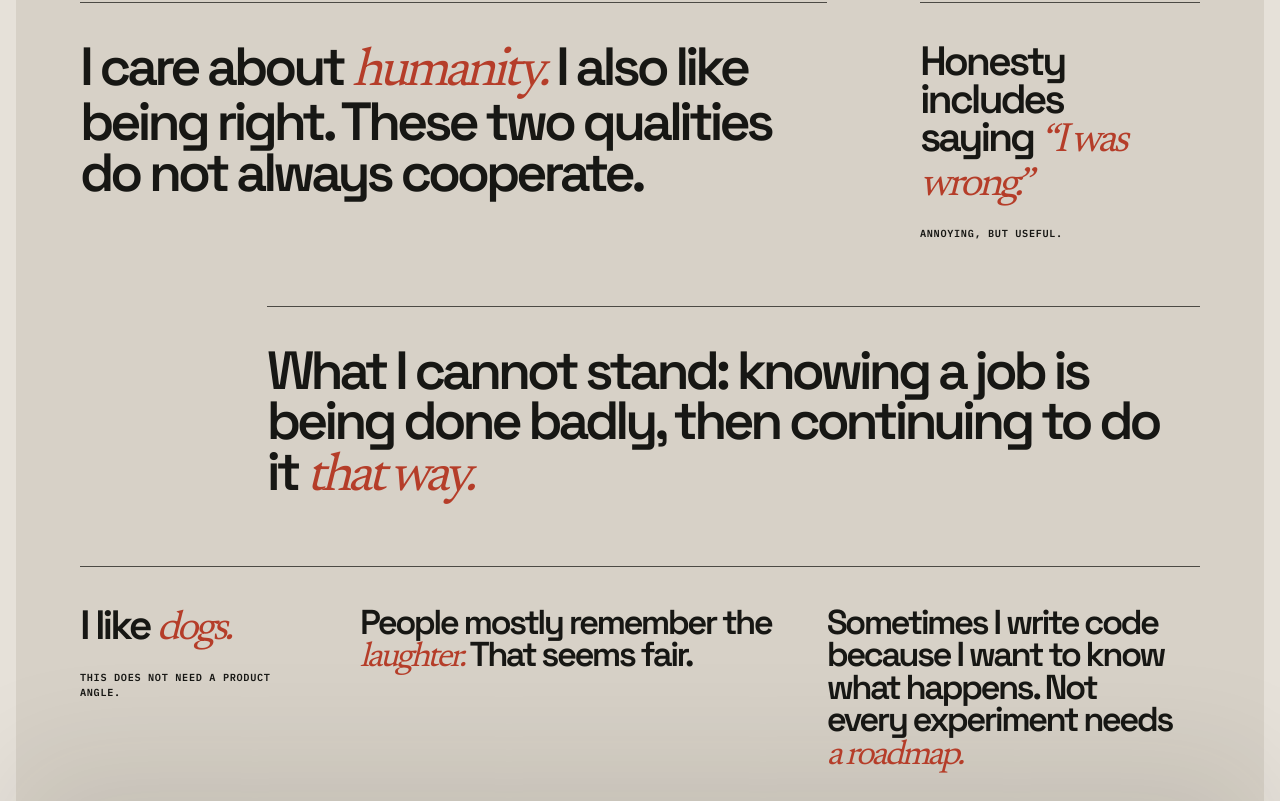
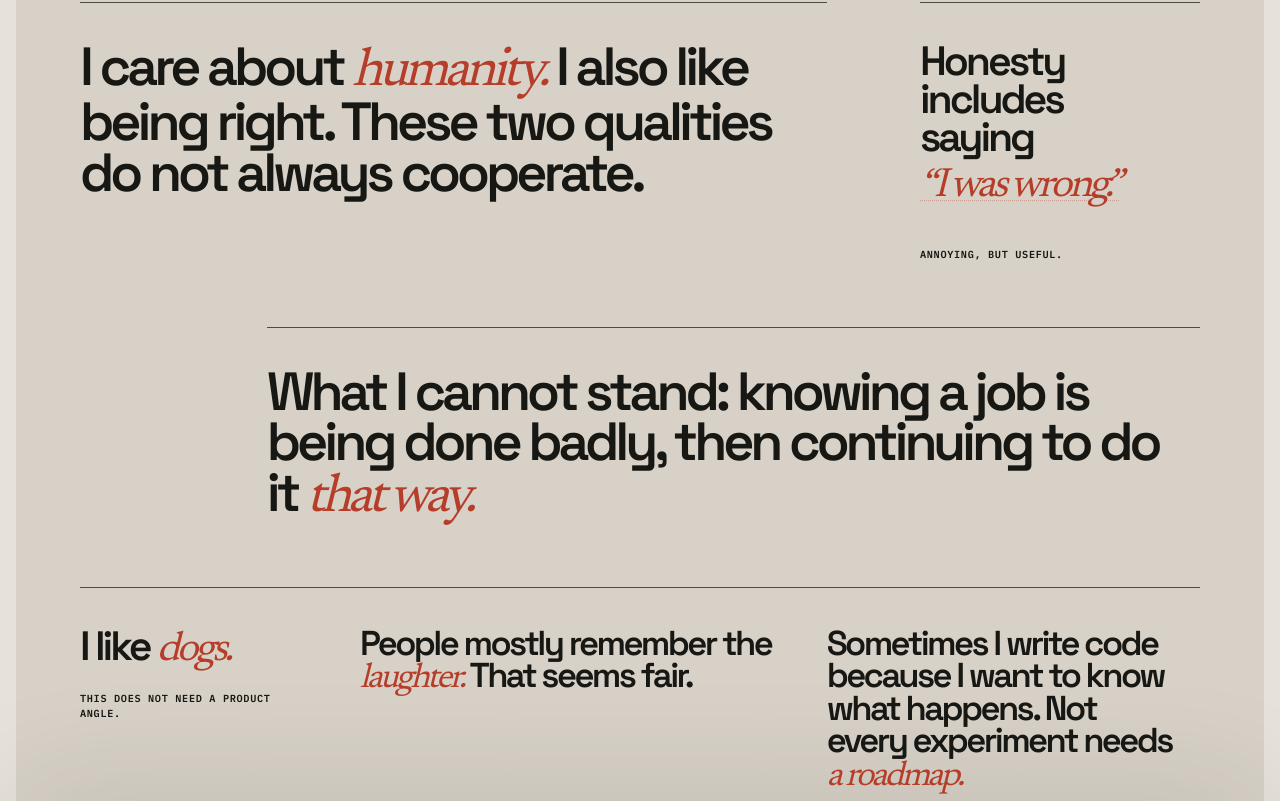
Before and after one commit to erkanercan/erkan.dev, a Next.js app: page / in a window 1280 px wide. Shown: the part 4939-5740 px from the top of the page. Built offline with nearby package versions, Linux system fonts and the light colour scheme.

Commit message:
Add WrongAdmission component with animations and styles; update Worldview to use new component

```diff
--- a/app/worldview.tsx
+++ b/app/worldview.tsx
@@ -1,4 +1,5 @@
 import styles from "./worldview.module.css";
+import { WrongAdmission } from "./wrong-admission";
 
 export function Worldview() {
   return (
@@ -22,7 +23,7 @@ export function Worldview() {
         </li>
         <li className={styles.honesty}>
           <p>
-            Honesty includes saying <em>“I was wrong.”</em>
+            Honesty includes saying <WrongAdmission />
           </p>
           <small>Annoying, but useful.</small>
         </li>
--- /dev/null
+++ b/app/wrong-admission.module.css
@@ -0,0 +1,60 @@
+.admission {
+  display: inline;
+  appearance: none;
+  border: 0;
+  padding: 0;
+  background: transparent;
+  color: inherit;
+  cursor: pointer;
+  font: inherit;
+  letter-spacing: inherit;
+  line-height: inherit;
+  text-align: inherit;
+}
+
+.stage {
+  position: relative;
+  display: inline-grid;
+  min-block-size: 1em;
+  vertical-align: baseline;
+}
+
+.stage::before {
+  grid-area: 1 / 1;
+  visibility: hidden;
+  font-family: var(--font-newsreader), Georgia, serif;
+  font-size: 0.76em;
+  content: "“I was technically correct.”";
+}
+
+.stage em {
+  position: absolute;
+  inset-block-start: 0;
+  inset-inline-start: 0;
+  display: inline-block;
+  color: #b53d29;
+  font-family: var(--font-newsreader), Georgia, serif;
+  font-weight: 400;
+  transform-origin: left center;
+  text-decoration: underline;
+  text-decoration-color: rgba(181, 61, 41, 0.35);
+  text-decoration-style: dotted;
+  text-decoration-thickness: 0.035em;
+  text-underline-offset: 0.09em;
+  will-change: transform, opacity, filter;
+}
+
+.admission:hover .stage em,
+.admission:focus-visible .stage em {
+  text-decoration-color: currentColor;
+}
+
+.admission:focus-visible {
+  border-radius: 2px;
+  outline: 2px solid rgba(181, 61, 41, 0.6);
+  outline-offset: 4px;
+}
+
+.defensive {
+  font-size: 0.76em;
+}
--- /dev/null
+++ b/app/wrong-admission.tsx
@@ -0,0 +1,98 @@
+"use client";
+
+import { AnimatePresence, motion, useReducedMotion } from "motion/react";
+import { useCallback, useEffect, useRef, useState } from "react";
+import styles from "./wrong-admission.module.css";
+
+const copy = {
+  idle: "“I was wrong.”",
+  defensive: "“I was technically correct.”",
+  corrected: "“No. I was wrong.”",
+} as const;
+
+type AdmissionState = keyof typeof copy;
+
+const entrance = {
+  idle: { opacity: 0, y: -4, scale: 0.98, filter: "blur(2px)" },
+  defensive: {
+    opacity: 0,
+    x: 14,
+    rotate: 1.2,
+    scale: 1.03,
+    filter: "blur(1px)",
+  },
+  corrected: {
+    opacity: 0,
+    x: -8,
+    rotate: -0.8,
+    scale: 0.98,
+    filter: "blur(1px)",
+  },
+} as const;
+
+const exit = {
+  idle: { opacity: 0, y: 2, filter: "blur(1px)" },
+  defensive: { opacity: 0, x: -10, rotate: -1.5, filter: "blur(2px)" },
+  corrected: { opacity: 0, y: 3, filter: "blur(1px)" },
+} as const;
+
+export function WrongAdmission() {
+  const [state, setState] = useState<AdmissionState>("idle");
+  const timers = useRef<number[]>([]);
+  const reduceMotion = useReducedMotion();
+
+  const clearTimers = useCallback(() => {
+    timers.current.forEach(window.clearTimeout);
+    timers.current = [];
+  }, []);
+
+  const object = useCallback(() => {
+    clearTimers();
+    setState("defensive");
+
+    timers.current = [
+      window.setTimeout(() => setState("corrected"), 1100),
+      window.setTimeout(() => setState("idle"), 3200),
+    ];
+  }, [clearTimers]);
+
+  useEffect(() => clearTimers, [clearTimers]);
+
+  return (
+    <button
+      className={styles.admission}
+      data-state={state}
+      type="button"
+      onClick={object}
+    >
+      <span className={styles.stage} aria-live="polite" aria-atomic="true">
+        <AnimatePresence initial={false} mode="wait">
+          <motion.em
+            className={state === "defensive" ? styles.defensive : undefined}
+            key={state}
+            initial={reduceMotion ? false : entrance[state]}
+            animate={{
+              opacity: 1,
+              x: 0,
+              y: 0,
+              rotate: 0,
+              scale: 1,
+              filter: "blur(0px)",
+            }}
+            exit={reduceMotion ? { opacity: 1 } : exit[state]}
+            transition={
+              reduceMotion
+                ? { duration: 0 }
+                : {
+                    duration: state === "defensive" ? 0.32 : 0.38,
+                    ease: [0.22, 1, 0.36, 1],
+                  }
+            }
+          >
+            {copy[state]}
+          </motion.em>
+        </AnimatePresence>
+      </span>
+    </button>
+  );
+}
--- a/package.json
+++ b/package.json
@@ -9,6 +9,7 @@
     "lint": "eslint"
   },
   "dependencies": {
+    "motion": "^13.2.0",
     "next": "16.3.4",
     "react": "19.2.8",
     "react-dom": "19.2.8"
```
Also changed, not shown: 1 other file (tests, documents, lock files or other folders).
